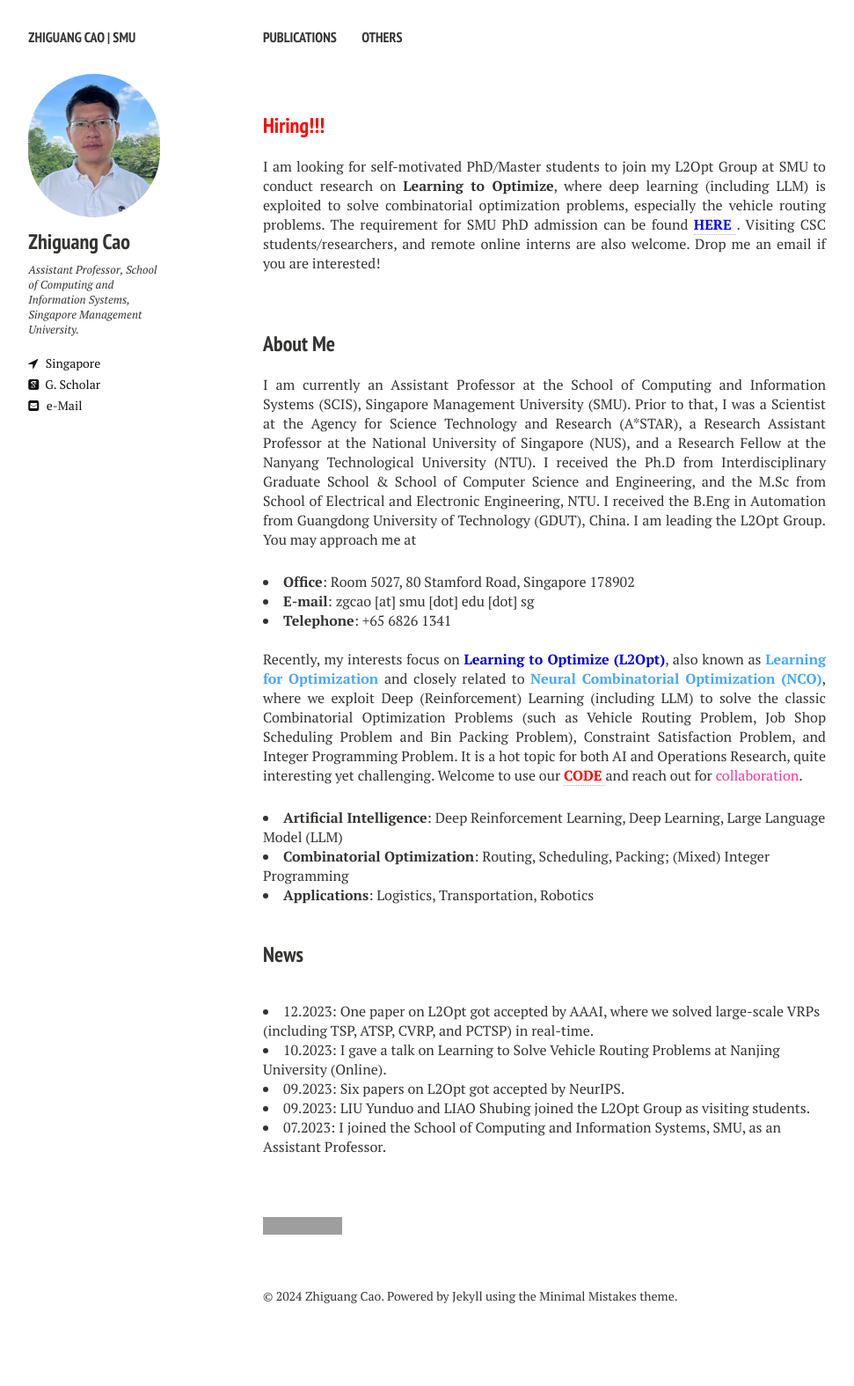
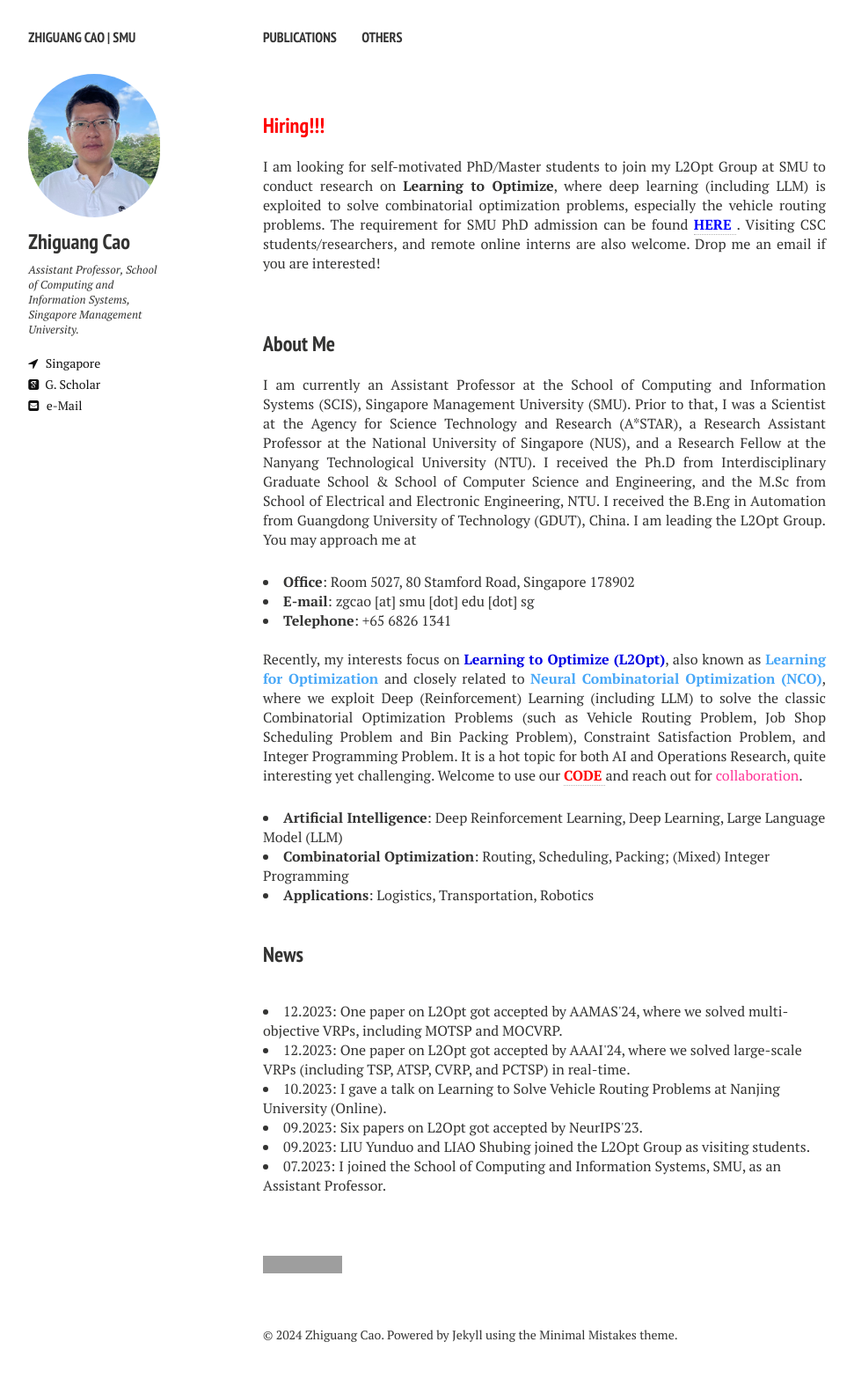
Before and after one commit to zhiguangcaosg/zhiguangcaosg.github.io, a Jekyll site: the page built from index.md, in a window 1280 px wide. Shown: the whole page at 88% size, without its empty margins (21-992 px from the left). Built offline with Jekyll 4.4.1, drawn with Linux system fonts in a browser that asks for light colours; nearby versions of some CDN libraries; before the commit the page ends 1531 px from its top, so only the background shows below that; grey boxes are pictures that could not be loaded.

Commit message:
Update index.md

```diff
--- a/index.md
+++ b/index.md
@@ -40,7 +40,11 @@ image: banner1.png
 <h3 style="margin-bottom:-8px;padding-top:20px;">News</h3> <br>
 
 <li>
-12.2023:  One paper on L2Opt got accepted by AAAI, where we solved large-scale VRPs (including TSP, ATSP, CVRP, and PCTSP) in real-time.
+12.2023:  One paper on L2Opt got accepted by AAMAS'24, where we solved multi-objective VRPs, including MOTSP and MOCVRP.
+</li>
+
+<li>
+12.2023:  One paper on L2Opt got accepted by AAAI'24, where we solved large-scale VRPs (including TSP, ATSP, CVRP, and PCTSP) in real-time.
 </li>
 
 <li>
@@ -48,7 +52,7 @@ image: banner1.png
 </li>
 
 <li>
-09.2023:  Six papers on L2Opt got accepted by NeurIPS.
+09.2023:  Six papers on L2Opt got accepted by NeurIPS'23.
 </li>
 
 <li>
```
